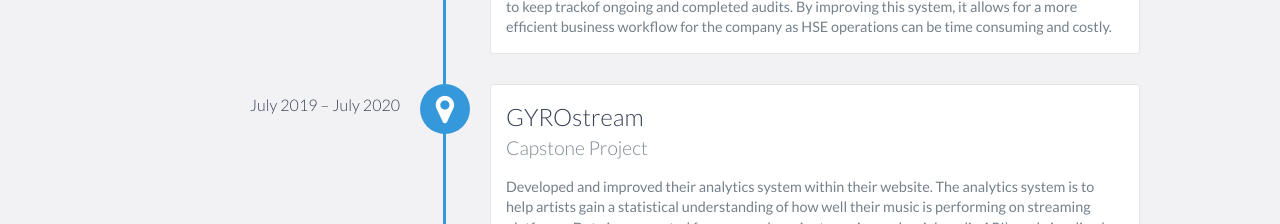
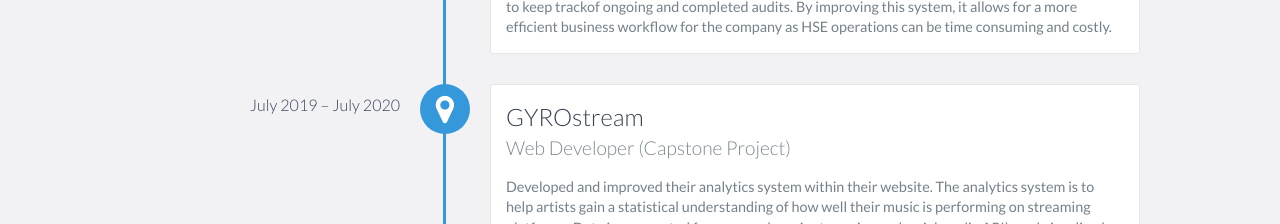
Before and after one commit to ImAWizardLizard/imawizardlizard.github.io, a website: page devportfolio/index.html in a window 1280 px wide. Shown: the part 1340-1564 px from the top of the page. Drawn offline with nearby package versions, Linux system fonts and the light colour scheme.

Commit message:
Updated experience content.

```diff
--- a/devportfolio/index.html
+++ b/devportfolio/index.html
@@ -98,7 +98,7 @@
 
             <div data-date="July 2019 – July 2020">
                 <h3>GYROstream</h3>
-                <h4>Capstone Project</h4>
+                <h4>Web Developer (Capstone Project)</h4>
                 <p>
                     Developed and improved their analytics system within their website. The analytics system is to help
                     artists gain a statistical understanding of how well their music is performing on streaming
```
